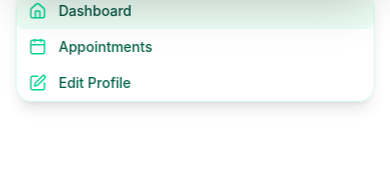
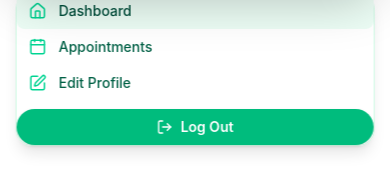
Before and after one commit to ZubairSanaullah/medicare, a React (Vite) app in the folder frontend/: page /doctor-admin/1 in a window 390 px wide. Both pictures are taken after a click on the button 353 px from the left and 73 px from the top of the page. Shown: the part 128-320 px from the top of the page. Built offline with nearby package versions, Linux system fonts and the light colour scheme; no server answers.

Commit message:
Completed Dr. Navbar

```diff
--- a/frontend/src/doctor/DoctorNavbar.jsx
+++ b/frontend/src/doctor/DoctorNavbar.jsx
@@ -92,8 +92,23 @@ const DoctorNavbar = () => {
                             <span>{name}</span>
                         </NavLink>
                     ))}
+
+                    <button
+                        onClick={() => {
+                            setOpen(false);
+                            window.location.href = "/doctor-admin/login";
+                        }}
+                        className={navbarStylesDr.mobileLogoutButton}
+                    >
+                        <div className={navbarStylesDr.mobileLogoutContent}>
+                            <LogOut size={16} />
+                            Log Out
+                        </div>
+                    </button>
                 </div>
             </div>
+
+            <div className={navbarStylesDr.spacer}></div>
         </>
     )
 }
```
